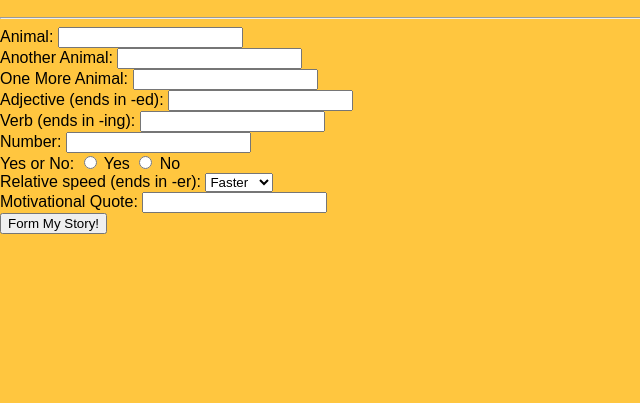
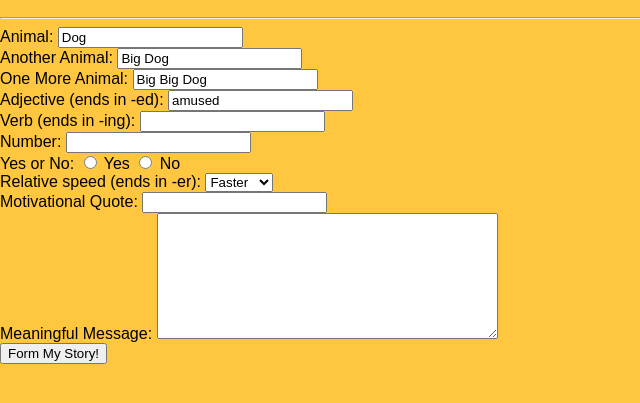
Before and after one commit to chadb3/codecademy-javascript-projs, a plain HTML site: page Projects/Form_a_Story/index.html in a window 1280 px wide. Shown: the part 383-786 px from the top of the page, without its empty margins (0-640 px from the left). Drawn offline with Linux system fonts and the light colour scheme; files that its build step writes are made by us from their sources.

Commit message:
finished project

```diff
--- a/Projects/Form_a_Story/index.html
+++ b/Projects/Form_a_Story/index.html
@@ -14,19 +14,18 @@
     <section id="main">
       <h1>Complete the Form -<br> Complete the Story!</h1>
       <hr>
-      <!--Add your form below:-->
       <form action="story.html" method="GET">
         <label for="animal-1">Animal: </label>
-	<input id="animal-1" type="text" name="animal-1"required>
+	<input id="animal-1" type="text" name="animal-1"required value="Dog">
 	<br>
 	<label for="animal-2">Another Animal: </label>
-	<input id="animal-2" name="animal-2" type="text" required>
+	<input id="animal-2" name="animal-2" type="text" required value="Big Dog">
 	<br>
 	<label for="animal-3">One More Animal: </label>
-	<input id="animal-3" name="animal-3" type="text" required>
+	<input id="animal-3" name="animal-3" type="text" requiredi value="Big Big Dog">
 	<br>
 	<label for="adj-1">Adjective (ends in -ed): </label>
-	<input id="adj-1" name="adj-1" type="text" required>
+	<input id="adj-1" name="adj-1" type="text" required value="amused">
 	<br>
 	<label for="verb-1">Verb (ends in -ing): </label>
 	<input id="verb-1" name="verb-1" type="text" required>
@@ -55,6 +54,9 @@
 	<option value="Winner gets money!"></option>
 	</datalist>
 	<br>
+	<label for="message">Meaningful Message: </label>
+	<textarea id=="message" name="message" required rows="8" cols="40"></textarea>
+	<br>
 	<input type="submit" value="Form My Story!">
       </form>
     </section>
```
